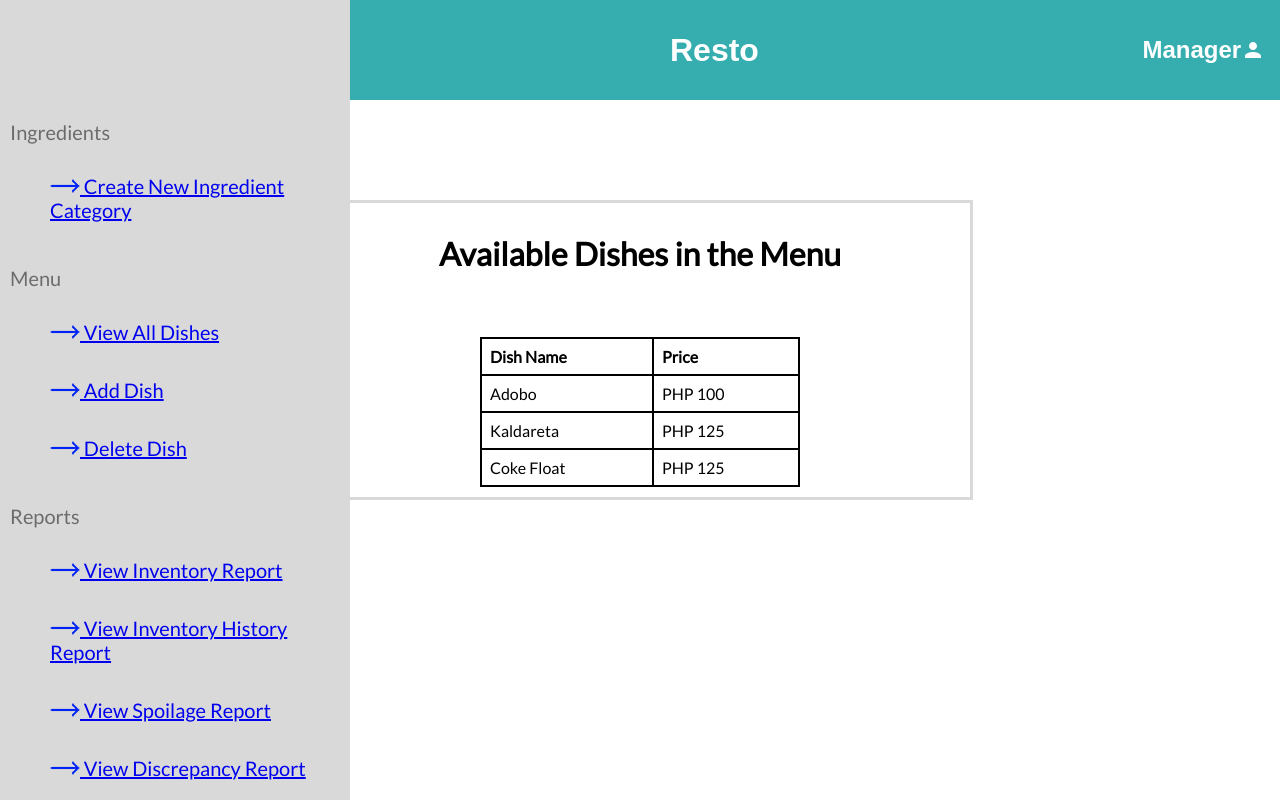
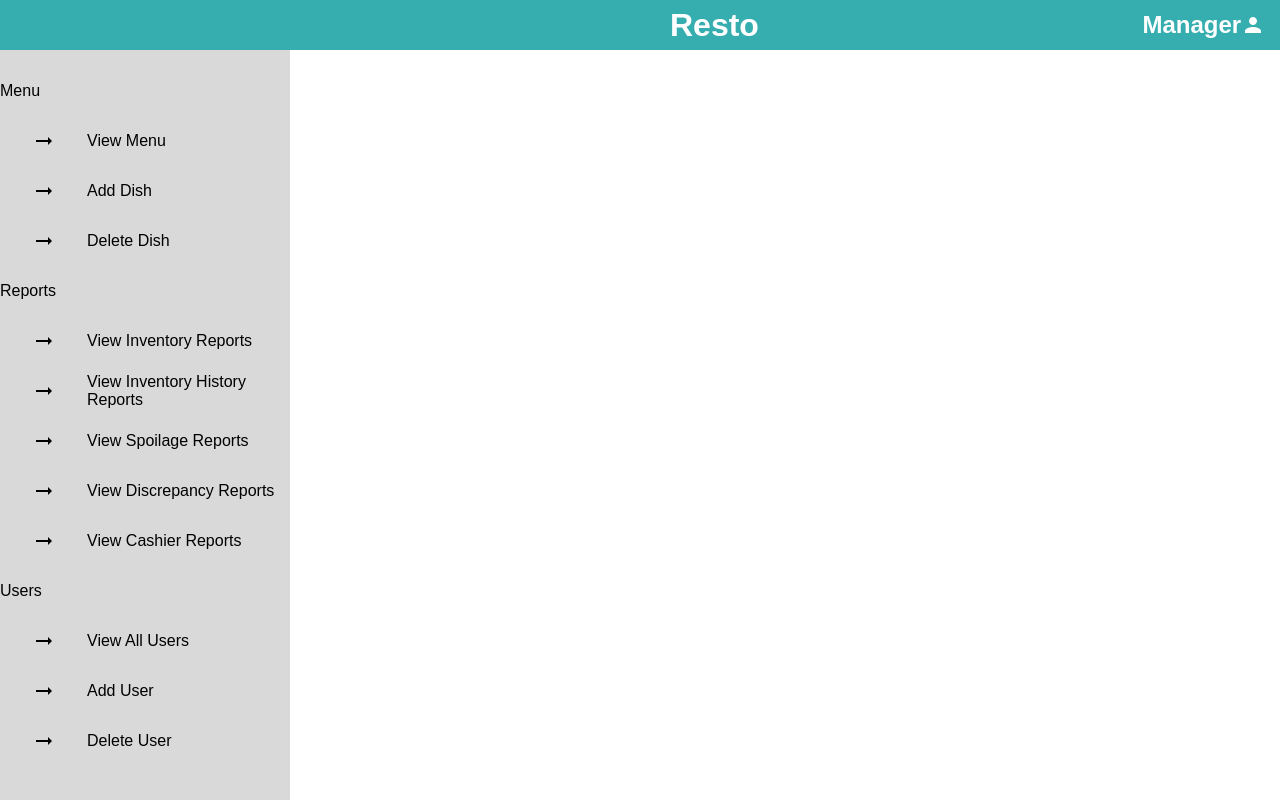
Before and after one commit to JohnAngeloLimcangcoDLSU/ITISDEV-Resto, a React (Create React App) app in the folder client/: page / in a window 1280 px wide. Shown: the top 800 px of the page. Built offline with nearby package versions, Linux system fonts and the light colour scheme.

Commit message:
New sidebar design
Sidebar dynamically changes based on JS data file

```diff
--- a/client/src/App.js
+++ b/client/src/App.js
@@ -1,7 +1,6 @@
 import './App.css';
 import Header from './components/Header'
-import Sidebar_Manager from './components/Sidebar_Manager'
-import MANAGER_viewDish from './pages/MANAGER_viewDish';
+import Sidebar from './components/Sidebar'
 import {BrowserRouter as Router, Route, Routes} from 'react-router-dom'
 
 function App() {
@@ -9,9 +8,7 @@ function App() {
     <div className="App">
       <Router>
         <Header />
-        <Sidebar_Manager />
-        <MANAGER_viewDish />
-
+        <Sidebar />
       </Router>
     </div>
   );
--- /dev/null
+++ b/client/src/components/Sidebar.js
@@ -0,0 +1,29 @@
+import React from 'react'
+import '../styles/Sidebar.css'
+import { SidebarData_Manager } from './SidebarData_Manager'
+import { SidebarData_StockController } from './SidebarData_StockController'
+import {Link} from 'react-router-dom'
+import clickIMG from '../assets/click-sidebar.png'
+
+function Sidebar() {
+  return (
+    <div className="sidebar">
+      <ul className='sidebarList'>
+        {SidebarData_Manager.map((val, key) => {
+          return (
+            <li key={key}
+                className='sidebarRow'
+                id = {window.location.pathname == val.path ? "active" : ""}
+                onClick={ () => {window.location.pathname = val.path}}>
+                  <div id='head'>{val.titlehead}</div>
+                  <div id='icon'>{val.icon}</div>
+                  <div id='title'>{val.title}</div>
+            </li>
+          )
+        })}
+      </ul>
+    </div>
+  )
+}
+
+export default Sidebar
--- /dev/null
+++ b/client/src/components/SidebarData_Manager.js
@@ -0,0 +1,69 @@
+import React from 'react'
+import ArrowRightAltIcon from '@mui/icons-material/ArrowRightAlt';
+
+export const SidebarData_Manager = [
+    {
+        titlehead: 'Menu'
+    },
+    {
+        title: 'View Menu',
+        icon: <ArrowRightAltIcon />,
+        path: '/viewmenu',
+    },
+    {
+        title: 'Add Dish',
+        icon: <ArrowRightAltIcon />,
+        path: '/adddish',
+    },
+    {
+        title: 'Delete Dish',
+        icon: <ArrowRightAltIcon />,
+        path: '/deletedish',
+    },
+    {
+        titlehead: 'Reports'
+    },
+    {
+        title: 'View Inventory Reports',
+        icon: <ArrowRightAltIcon />,
+        path: '/inventoryreports',
+    },
+    {
+        title: 'View Inventory History Reports',
+        icon: <ArrowRightAltIcon />,
+        path: '/inventoryhistoryreports',
+    },
+    {
+        title: 'View Spoilage Reports',
+        icon: <ArrowRightAltIcon />,
+        path: '/spoilagereports',
+    },
+    {
+        title: 'View Discrepancy Reports',
+        icon: <ArrowRightAltIcon />,
+        path: '/discrepancyreports',
+    },
+    {
+        title: 'View Cashier Reports',
+        icon: <ArrowRightAltIcon />,
+        path: '/cashierreports',
+    },
+    {
+        titlehead: 'Users'
+    },
+    {
+        title: 'View All Users',
+        icon: <ArrowRightAltIcon />,
+        path: '/viewusers',
+    },
+    {
+        title: 'Add User',
+        icon: <ArrowRightAltIcon />,
+        path: '/adduser',
+    },
+    {
+        title: 'Delete User',
+        icon: <ArrowRightAltIcon />,
+        path: '/deleteuser',
+    },
+]
--- /dev/null
+++ b/client/src/components/SidebarData_StockController.js
@@ -0,0 +1,41 @@
+import React from 'react'
+import ArrowRightAltIcon from '@mui/icons-material/ArrowRightAlt';
+
+export const SidebarData_StockController = [
+    {
+        titlehead: 'Ingredients'
+    },
+    {
+        title: 'Input New Ingredient',
+        icon: <ArrowRightAltIcon />,
+        path: '/newingredient',
+    },
+    {
+        title: 'Restock Previous Ingredient',
+        icon: <ArrowRightAltIcon />,
+        path: '/adddish',
+    },
+    {
+        titlehead: 'Reports'
+    },
+    {
+        title: 'View Inventory Reports',
+        icon: <ArrowRightAltIcon />,
+        path: '/inventoryreports',
+    },
+    {
+        title: 'View Inventory History Reports',
+        icon: <ArrowRightAltIcon />,
+        path: '/inventoryhistoryreports',
+    },
+    {
+        title: 'View Spoilage Reports',
+        icon: <ArrowRightAltIcon />,
+        path: '/spoilagereports',
+    },
+    {
+        title: 'View Discrepancy Reports',
+        icon: <ArrowRightAltIcon />,
+        path: '/discrepancyreports',
+    },
+]
--- a/client/src/components/Sidebar_Manager.js
+++ /dev/null
@@ -1,66 +0,0 @@
-import React from 'react'
-import '../styles/Sidebar.css'
-import clickIMG from '../assets/click-sidebar.png'
-
-function Sidebar() {
-  return (
-    <div class="sidebar">
-
-  <div class ="sidebar-category">
-    <p>Ingredients</p>
-  </div>
-
-  <div class ="sidebar-text">
-    <a href="MANAGER-addIngredientCategory.html"> <img src={clickIMG} class="click-sidebar"/> Create New Ingredient Category</a>
-    <br/><br/>
-  </div>
-
-  <div class ="sidebar-category">
-    <p>Menu</p>
-  </div>
-
-  <div class ="sidebar-text">
-    <a href="MANAGER-viewDish.html"> <img src={clickIMG} class="click-sidebar"/> View All Dishes</a>
-    <br/><br/>
-    <a href="MANAGER-addDish.html"> <img src={clickIMG} class="click-sidebar"/> Add Dish</a>
-    <br/><br/>
-    <a href="MANAGER-deleteDish.html"> <img src={clickIMG} class="click-sidebar"/> Delete Dish</a>
-    <br/><br/>
-  </div>
-
-
-  <div class ="sidebar-category">
-    <p>Reports</p>
-  </div>
-
-  <div class ="sidebar-text">
-    <a href="MANAGER-viewInventory.html"> <img src={clickIMG} class="click-sidebar"/> View Inventory Report</a>
-   <br/><br/>
-    <a href="MANAGER-viewInventoryHistory.html"> <img src={clickIMG} class="click-sidebar"/> View Inventory History Report</a>
-    <br/><br/>
-    <a href="MANAGER-viewSpoilage.html"> <img src={clickIMG} class="click-sidebar"/> View Spoilage Report</a>
-    <br/><br/>
-    <a href="MANAGER-viewDiscrepancy.html"> <img src={clickIMG} class="click-sidebar"/> View Discrepancy Report</a>
-    <br/><br/>
-    <a href="MANAGER-viewCashier.html"> <img src={clickIMG} class="click-sidebar"/> View Cashier Report</a>
-    <br/><br/>
-  </div>
-
-  <div class ="sidebar-category">
-    <p>Users</p>
-  </div>
-
-  <div class ="sidebar-text">
-    <a href="MANAGER-viewUser.html"> <img src={clickIMG} class="click-sidebar"/> View All Users</a>
-    <br/><br/>
-    <a href="MANAGER-createUser.html"> <img src={clickIMG} class="click-sidebar"/> Add User</a>
-   <br/><br/>
-   <a href="MANAGER-deleteUser.html"> <img src={clickIMG} class="click-sidebar"/> Delete User</a>
-   <br/><br/>
-  </div>
-
-</div>
-  )
-}
-
-export default Sidebar
--- a/client/src/styles/Header.css
+++ b/client/src/styles/Header.css
@@ -1,6 +1,6 @@
 .header {
     width: 100%;
-    height: 100px;
+    height: 50px;
     background-color: #36AEB0;
     display: flex;
     flex-direction: row;
--- a/client/src/styles/Sidebar.css
+++ b/client/src/styles/Sidebar.css
@@ -2,29 +2,45 @@
 url('https://fonts.googleapis.com/css2?family=Lato&display=swap');
 
 .sidebar {
-    height: 100%;
-    width: 350px;
-    position: absolute;
-    left: 0;
-    top: 0;
-    padding-top: 100px;
-    background-color: #D9D9D9;
+  background: #D9D9D9;
+  height: 100vh;
+  width: 290px;
+  display: flex;
+  justify-content: flex-start;
+}
 
-    }
+.sidebarList {
+  height: auto;
+  width: 100%;
+  padding: 0;
+}
 
-    .sidebar-text{
-      font-family: Lato, sans-serif;
-      color: black;
+.sidebarList .sidebarRow {
+  width: 100%;
+  height: 50px;
+  list-style-type: none;
+  margin: 0%;
+  display: flex;
+  flex-direction: row;
+  align-items: center;
+  justify-content:left;
+}
 
-      padding-left: 50px;
-      font-size: 20px;
-      display: block;
-    }
+.sidebarList .sidebarRow:hover {
+  cursor: pointer;
+  background-color: #7D7D7D;
+}
 
-    .sidebar-category{
-      font-size: 20px;
-      font-family: Lato, sans-serif;
-      padding-left: 10px;
-    color: black;
-    opacity: 50%;
-    }
+.sidebarList #active {
+  background-color: #7D7D7D;
+}
+
+.sidebar #icon {
+  flex: 30%;
+  display: grid;
+  place-items: center;
+}
+
+.sidebarRow #title {
+  flex: 70%;
+}
```
